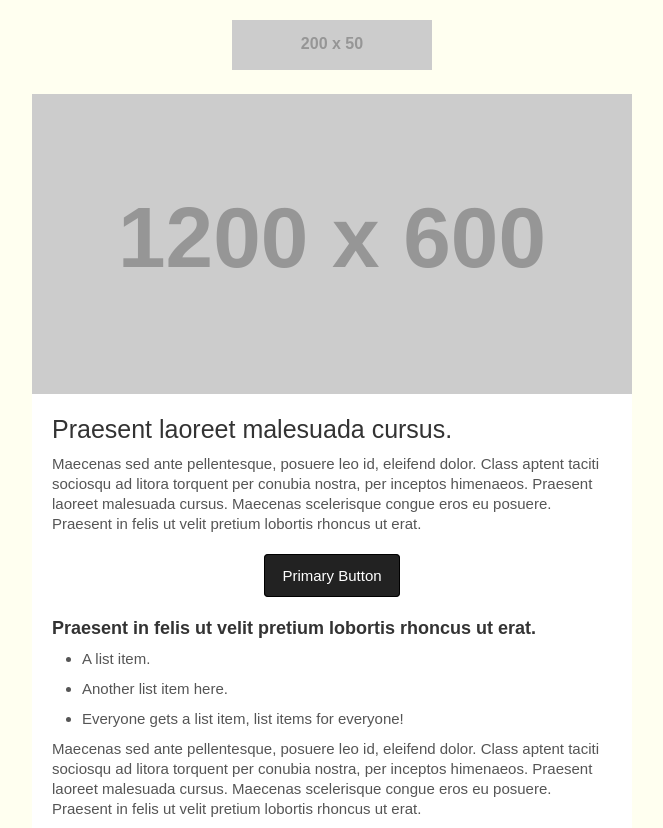
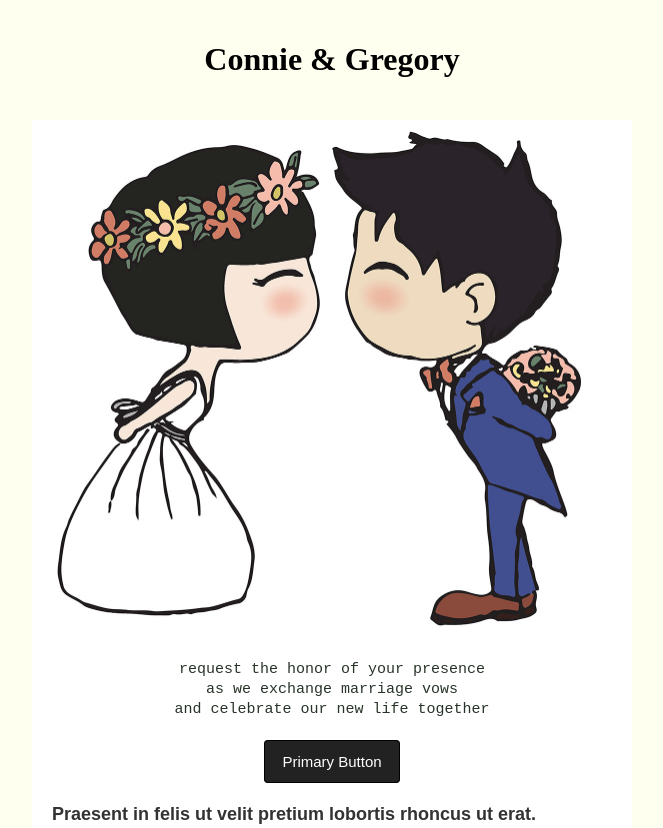
Before and after one commit to gjquan/connory-invite, a website: page src/email.html in a window 1280 px wide. Shown: the top 828 px of the page, without its empty margins (308-971 px from the left). Drawn offline with Linux system fonts and the light colour scheme; placeholder pictures from the web are drawn by us.

Commit message:
add title and drawing

```diff
--- a/src/email.html
+++ b/src/email.html
@@ -213,7 +213,7 @@
 		        <!-- Email Header : BEGIN -->
 	            <tr>
 	                <td style="padding: 20px 0; text-align: center">
-	                    <img src="https://via.placeholder.com/200x50" width="200" height="50" alt="alt_text" border="0" style="height: auto; background: #dddddd; font-family: sans-serif; font-size: 15px; line-height: 15px; color: #555555;">
+	                    <h1>Connie &amp; Gregory</h1>
 	                </td>
 	            </tr>
 		        <!-- Email Header : END -->
@@ -221,7 +221,7 @@
                 <!-- Hero Image, Flush : BEGIN -->
                 <tr>
                     <td style="background-color: #ffffff;">
-                        <img src="https://via.placeholder.com/1200x600" width="600" height="" alt="alt_text" border="0" style="width: 100%; max-width: 600px; height: auto; background: #dddddd; font-family: sans-serif; font-size: 15px; line-height: 15px; color: #555555; margin: auto; display: block;" class="g-img">
+                        <img src="images/connory-drawing.jpg" width="600" height="" alt="alt_text" border="0" style="width: 100%; max-width: 600px; height: auto; background: #ffffff; font-family: sans-serif; font-size: 15px; line-height: 15px; color: #283429; margin: auto; display: block;" class="g-img">
                     </td>
                 </tr>
                 <!-- Hero Image, Flush : END -->
@@ -229,11 +229,10 @@
                 <!-- 1 Column Text + Button : BEGIN -->
                 <tr>
                     <td style="background-color: #ffffff;">
-                        <table role="presentation" cellspacing="0" cellpadding="0" border="0" width="100%">
+                        <table align="center" role="presentation" cellspacing="0" cellpadding="0" border="0" width="100%">
                             <tr>
-                                <td style="padding: 20px; font-family: sans-serif; font-size: 15px; line-height: 20px; color: #555555;">
-                                    <h1 style="margin: 0 0 10px 0; font-family: sans-serif; font-size: 25px; line-height: 30px; color: #333333; font-weight: normal;">Praesent laoreet malesuada&nbsp;cursus.</h1>
-                                    <p style="margin: 0;">Maecenas sed ante pellentesque, posuere leo id, eleifend dolor. Class aptent taciti sociosqu ad litora torquent per conubia nostra, per inceptos himenaeos. Praesent laoreet malesuada cursus. Maecenas scelerisque congue eros eu posuere. Praesent in felis ut velit pretium lobortis rhoncus ut&nbsp;erat.</p>
+                                <td style="padding: 20px; font-family: 'Andale Mono', 'Courier New', Courier, monospace; font-size: 15px; line-height: 20px; color: #283429;">
+                                    <p style="margin: 0; text-align: center;">request the honor of your presence<br>as we exchange marriage vows<br>and celebrate our new life together</p>
                                 </td>
                             </tr>
                             <tr>
```
Also changed, not shown: assets/connory-drawing.jpg (added), src/images/connory-drawing.jpg (added).
